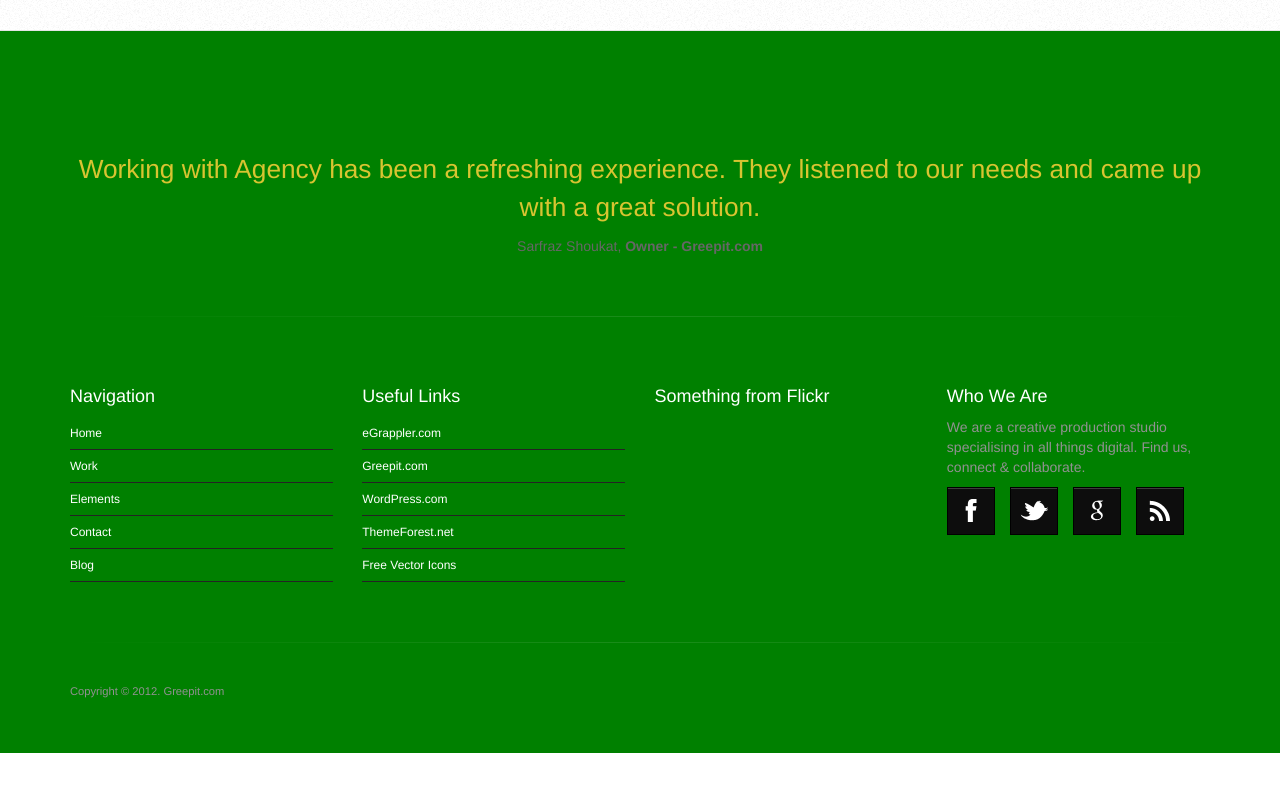
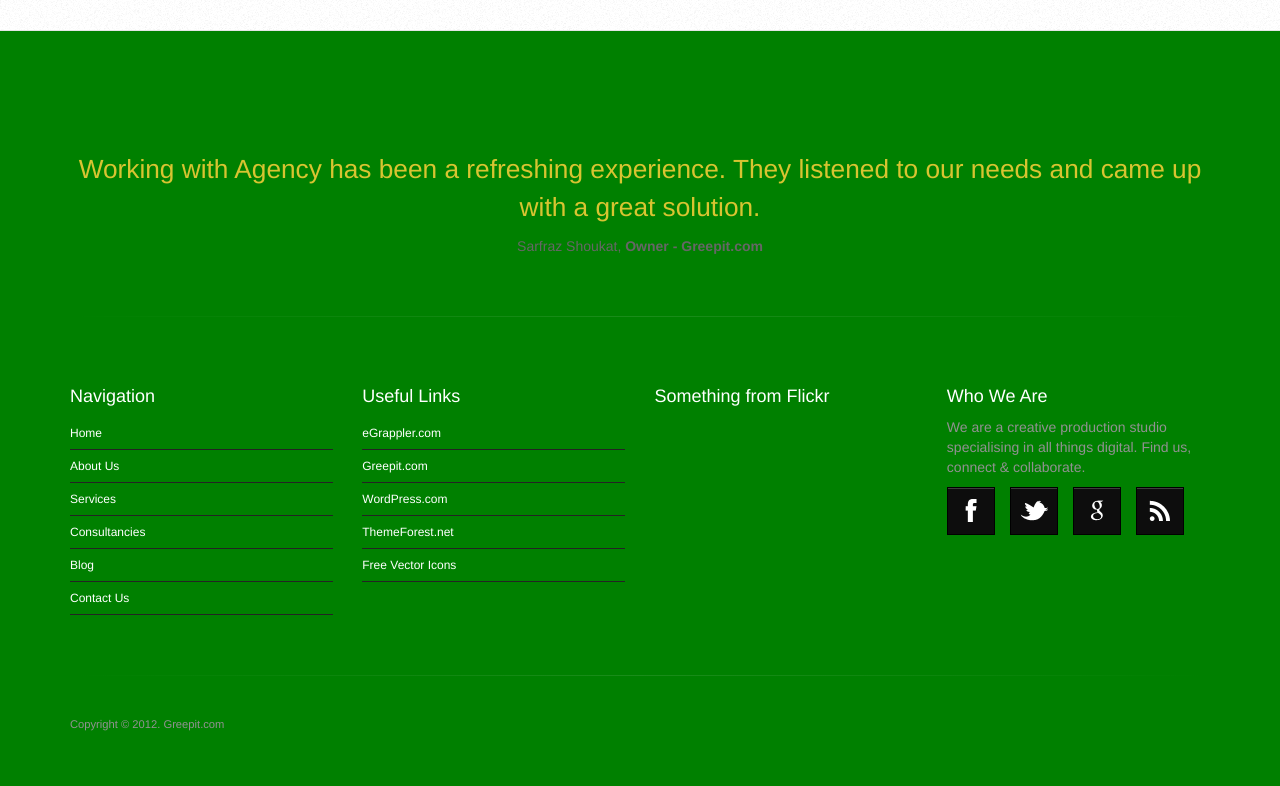
Before and after one commit to chintan-parikh/enviro, a plain HTML site: page index.html in a window 1280 px wide. Shown: the part 2137-2923 px from the top of the page. Before the commit the page ends 2890 px from the top, so only its background shows below. Drawn offline with nearby package versions, Linux system fonts and the light colour scheme; a script that the page names is missing.

Commit message:
Fixed footer

```diff
--- a/index.html
+++ b/index.html
@@ -412,11 +412,14 @@
       <div class="span3">
         <h4>Navigation</h4>
         <ul class="footer-links">
-          <li><a href="#">Home</a></li>
-          <li><a href="#">Work</a></li>
-          <li><a href="#">Elements</a></li>
-          <li><a href="#">Contact</a></li>
-          <li><a href="#">Blog</a></li>
+          <li><a href="../">Home</a> </li>
+          <li><a href="./about-us/" >About Us</a></li>
+          <li><a href="./services/" >Services</a></li>
+          <li><a href="./assoc/" >Consultancies</a></li>
+          <!--<li><a href="#pricing" >Pricing</a></li>-->
+          <li><a href="./blog" >Blog</a></li>
+          <li><a href="./contact/" target="_blank" >Contact Us</a></li>
+          <!--<li><a href="index.html">Purchase</a> </li>-->
         </ul>
       </div>
       <div class="span3 MT70">
```
Also changed, not shown: blog/index.html (+8 -5 lines), contact/index.html (+8 -5 lines).
